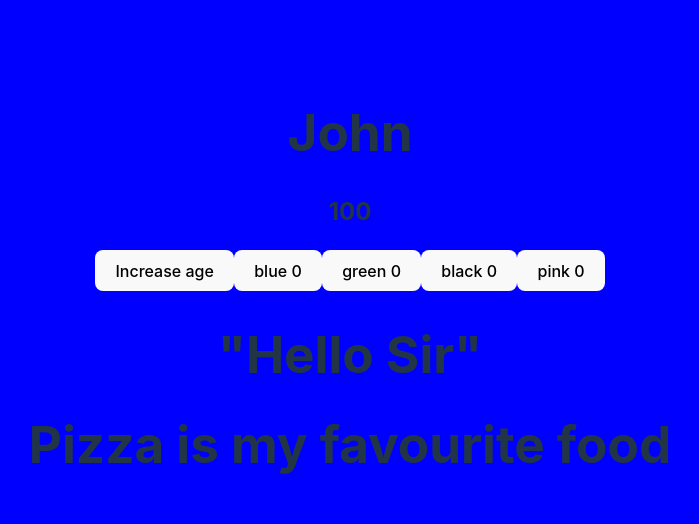
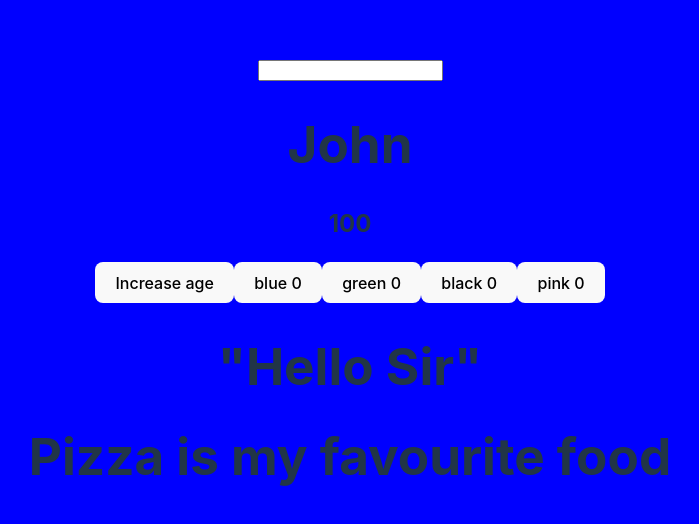
Before and after one commit to wilsonm8/Odin-Project-React, a React (Vite) app: page / in a window 1280 px wide. Shown: the part 112-636 px from the top of the page, without its empty margins (290-989 px from the left). Built offline with nearby package versions, Linux system fonts and the light colour scheme.

Commit message:
added input component

```diff
--- a/src/Person.jsx
+++ b/src/Person.jsx
@@ -1,19 +1,28 @@
 import { useState } from 'react'
 
+function CustomInput(){
+    const [value, setValue] = useState("");
+
+    return(
+        <input
+        type = "text"
+        value = {value}
+        onChange={(event) => setValue(event.target.value)}
+        />
+    );
+}
 function Person()
 {
     const [person, setPerson] = useState({ name: "John", age: 100 });
 
     const handleIncreaseAge = () => {
-        console.log("in handleIncreaseAge (before setPerson call): ", person);
         setPerson((prevPerson) => ({ ...prevPerson, age: prevPerson.age + 1}));
         setPerson((prevPerson) => ({ ...prevPerson, age: prevPerson.age + 1}));
-        // we've called setPerson, surely person has updated?
-        console.log("in handleIncreaseAge (after setPerson call): ", person);
       };
 
     return (
         <>
+          <CustomInput/>
           <h1>{person.name}</h1>
           <h2>{person.age}</h2>
           <button onClick={handleIncreaseAge}>Increase age</button>
```
